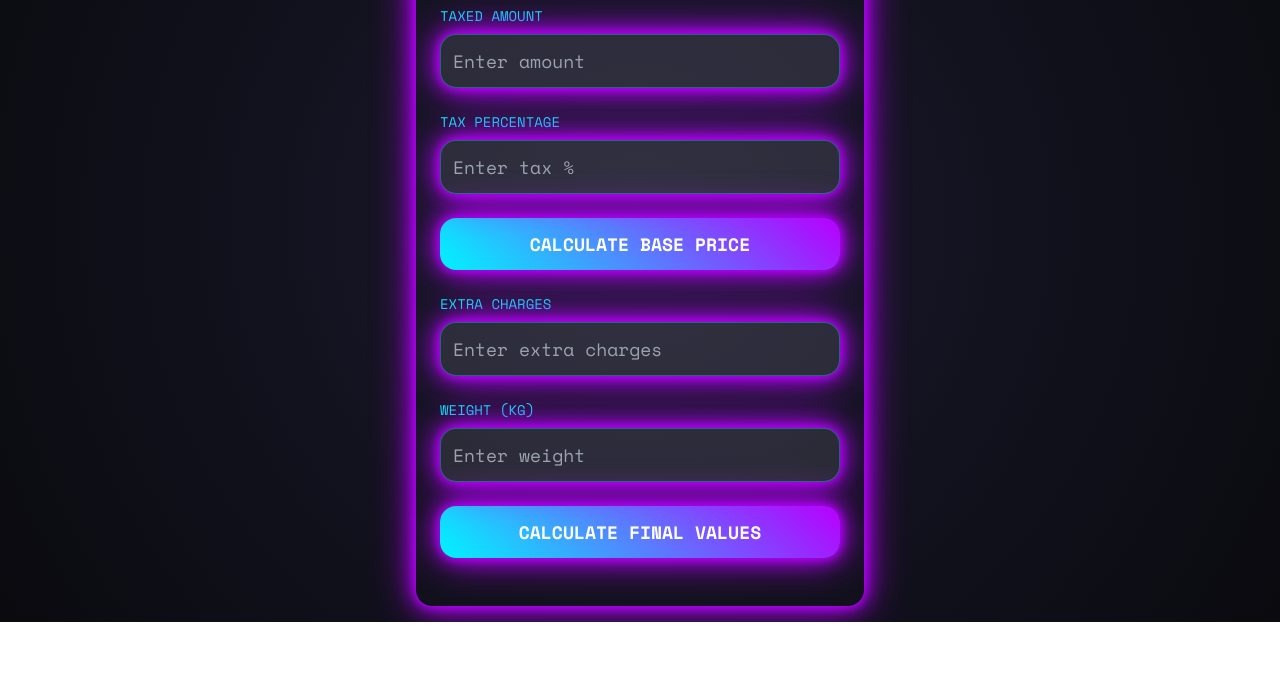
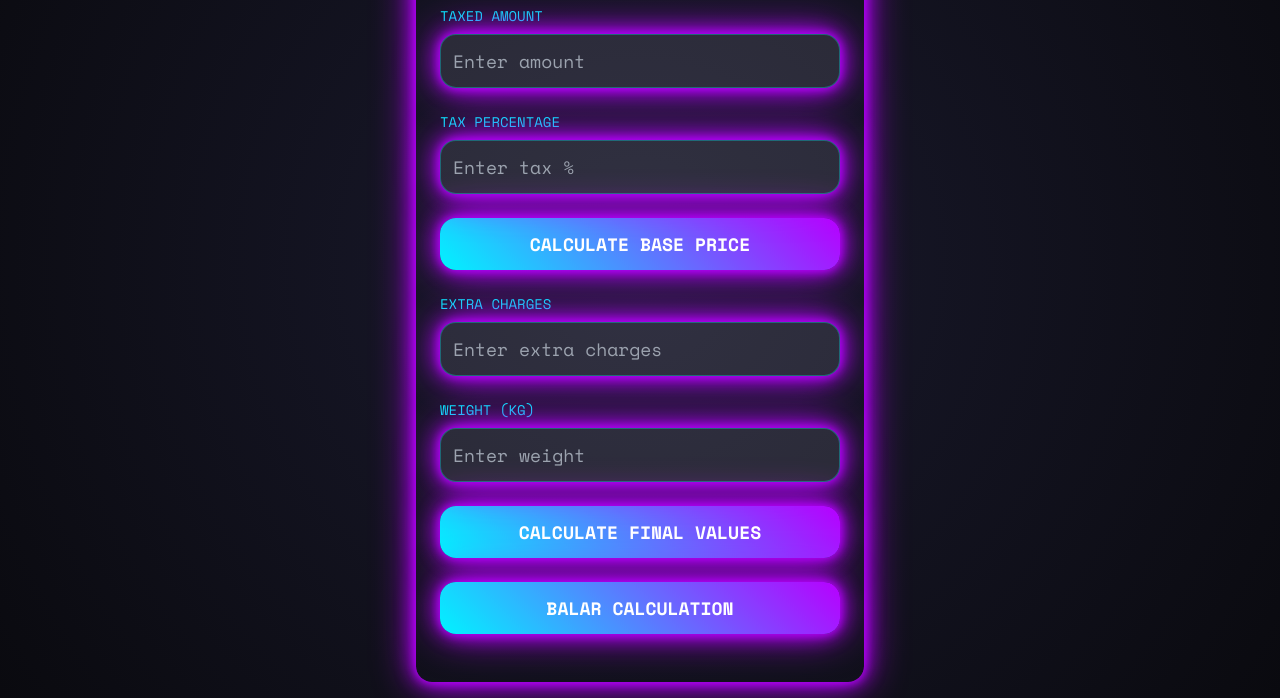
Before and after one commit to madxt/price_calc, a plain HTML site: page index.html in a window 1280 px wide. Shown: the part 178-876 px from the top of the page. Before the commit the page ends 800 px from the top, so only its background shows below. Drawn offline with nearby package versions, Linux system fonts and the light colour scheme.

Commit message:
Update index.html

```diff
--- a/index.html
+++ b/index.html
@@ -105,6 +105,9 @@ CALCULATE BASE PRICE
 <button onclick="calculateFinalValues()" class="cyber-button w-full p-3 rounded-lg text-lg font-bold">
 CALCULATE FINAL VALUES
 </button>
+  <button onclick="window.location.href='balar_calc.html'" class="cyber-button w-full p-3 rounded-lg text-lg font-bold">
+    BALAR CALCULATION
+</button>
 <div class="space-y-4">
 <div id="freightValueResult" class="result-card p-4 rounded-lg text-center hidden"></div>
 <div id="grandTotalResult" class="result-card p-4 rounded-lg text-center hidden"></div>
```
